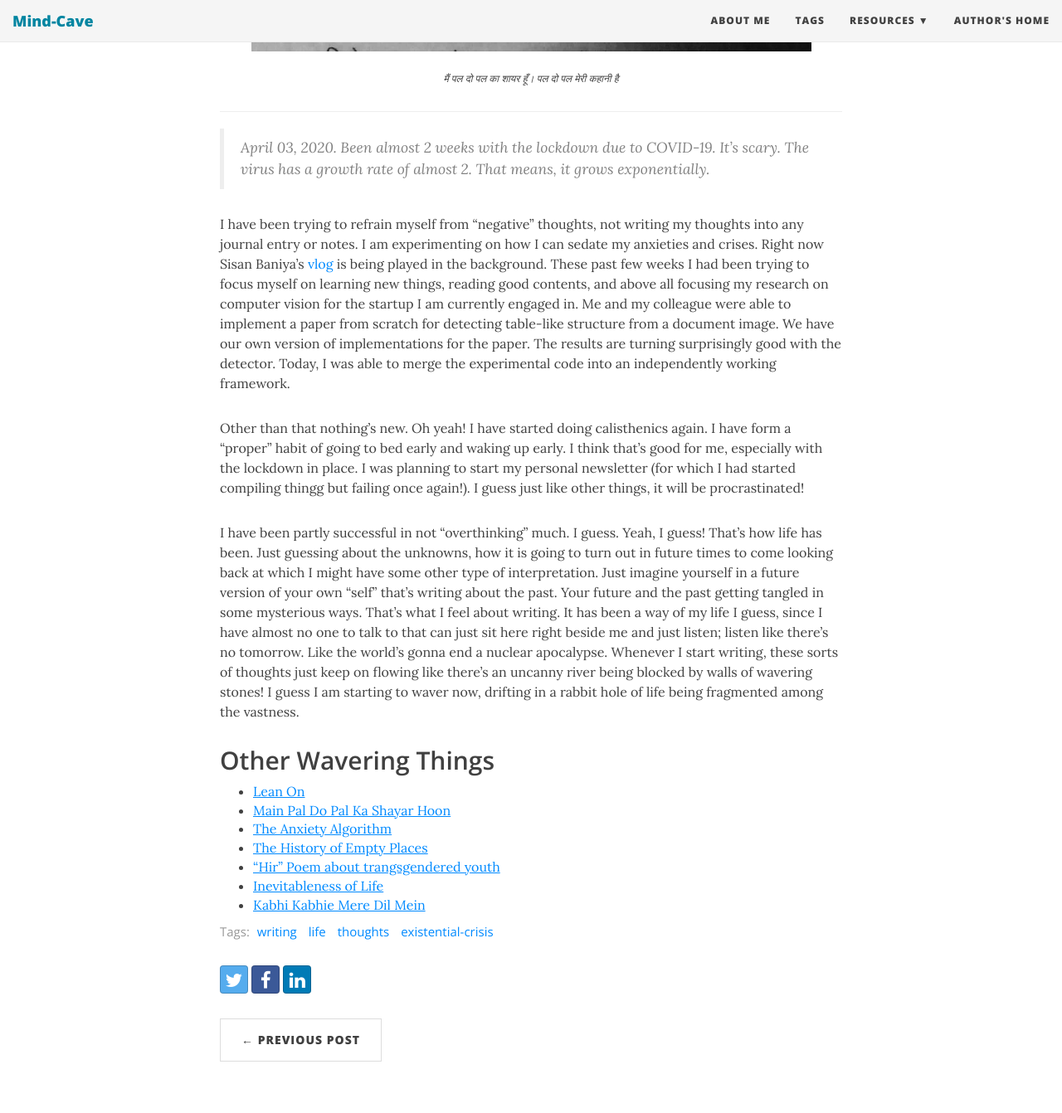
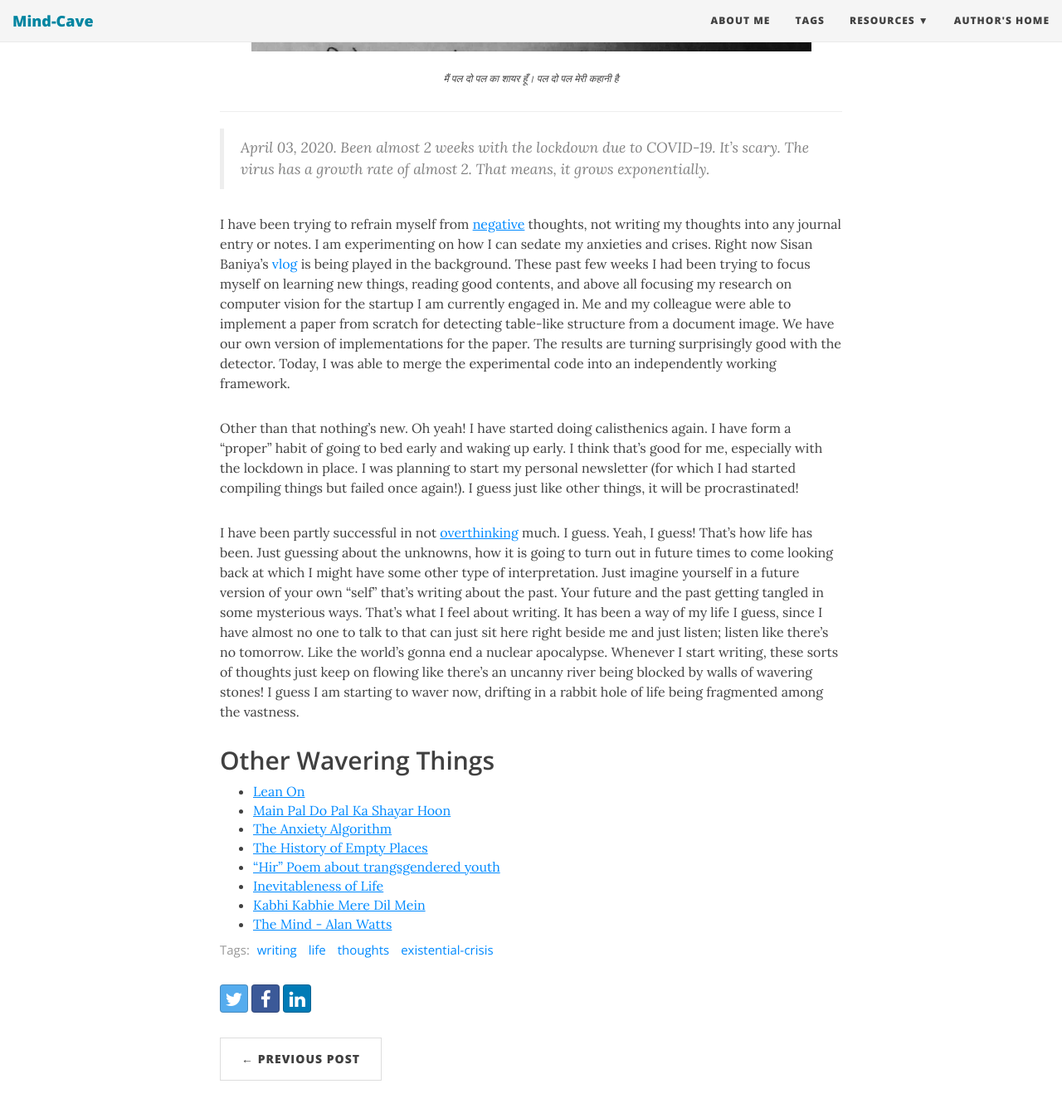
Before and after one commit to NISH1001/mind-cave, a Jekyll site: the page built from _posts/2020-04-03-wavering-thoughts.markdown, in a window 1280 px wide and 1400 px high, scrolled down 1314 px. Shown: the top 1342 px of the window at 83% size. Built offline with Jekyll 4.4.1, drawn with Linux system fonts in a browser that asks for light colours; nearby versions of some CDN libraries; comment, search, counter and statistics services are not loaded.

Commit message:
Update post for april 03, 2020

```diff
--- a/_posts/2020-04-03-wavering-thoughts.markdown
+++ b/_posts/2020-04-03-wavering-thoughts.markdown
@@ -19,7 +19,7 @@ bigimg: "img/post-headers/2020-04-03-wavering-thoughts.jpg"
 
 > April 03, 2020. Been almost 2 weeks with the lockdown due to COVID-19. It’s scary. The virus has a growth rate of almost 2. That means, it grows exponentially.
 
-I have been trying to refrain myself from "negative" thoughts, not writing my thoughts into any journal entry or notes.
+I have been trying to refrain myself from [negative](https://www.youtube.com/watch?v=32MiAPR2S4g){:class="paradox"} thoughts, not writing my thoughts into any journal entry or notes.
 I am experimenting on how I can sedate my anxieties and crises. Right now Sisan Baniya’s [vlog](https://youtu.be/VOp01zZwSGg?t=1549) is being played in the background.
 These past few weeks I had been trying to focus myself on learning new things, reading good contents, and above all focusing my research on computer vision for the startup I am currently engaged in.
 Me and my colleague were able to implement a paper from scratch for detecting table-like structure from a document image.
@@ -32,11 +32,11 @@ Other than that nothing’s new.
 Oh yeah! I have started doing calisthenics again.
 I have form a “proper” habit of going to bed early and waking up early.
 I think that’s good for me, especially with the lockdown in place.
-I was planning to start my personal newsletter (for which I had started compiling thingg but failing once again!).
+I was planning to start my personal newsletter (for which I had started compiling things but failed once again!).
 I guess just like other things, it will be procrastinated!
 
 
-I have been partly successful in not “overthinking” much.
+I have been partly successful in not [overthinking](https://www.youtube.com/watch?v=pwhsXSh5OHI){:class="paradox"} much.
 I guess. Yeah, I guess! That’s how life has been.
 Just guessing about the unknowns, how it is going to turn out in future times to come looking back at which I might have some other type of interpretation.
 Just imagine yourself in a future version of your own “self” that’s writing about the past.
@@ -55,3 +55,4 @@ Whenever I start writing, these sorts of thoughts just keep on flowing like ther
 - ["Hir" Poem about trangsgendered youth](https://www.youtube.com/watch?v=IRLSgPQG0c4){:class="paradox"}
 - [Inevitableness of Life]({{site.baseurl}}/writing/inevitaleness-life.html){:class="paradox"}
 - [Kabhi Kabhie Mere Dil Mein ](https://www.youtube.com/watch?v=BB6KvXQx090){:class="paradox"}
+- [The Mind - Alan Watts](https://www.youtube.com/watch?v=emHAoQGoQic){:class="paradox"}
```
